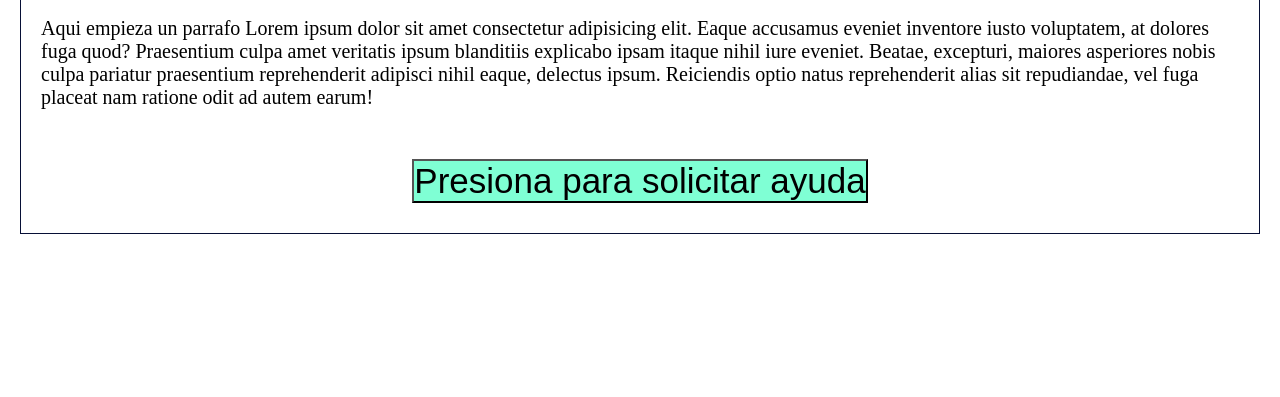
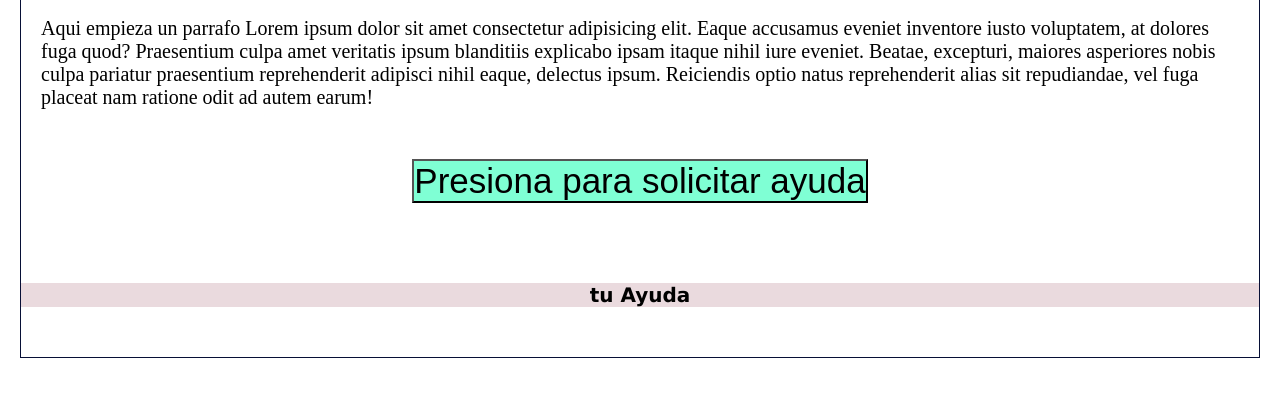
Before and after one commit to FrodoBaggins10/Prueba_Git_y_GitHub, a plain HTML site: page index.html in a window 1280 px wide. Both pictures are taken after a click on the button "Presiona para solicitar ayuda". Shown: the part 111-508 px from the top of the page. Drawn offline with Linux system fonts and the light colour scheme.

Commit message:
Agrego JS interaccion con boton v3

```diff
--- a/css/estilos.css
+++ b/css/estilos.css
@@ -35,3 +35,12 @@ html{
     background-color: #40bb51;
     transition: .9s;
 }
+h2{
+    width: 100%;
+    height: auto;
+    margin: 50px auto;
+    font-size: 2rem;
+    font-family: 'Lucida Sans', 'Lucida Sans Regular', 'Lucida Grande', 'Lucida Sans Unicode', Geneva, Verdana, sans-serif;
+    background-color: #eadade;
+    color: black;
+}
--- a/index.html
+++ b/index.html
@@ -23,5 +23,5 @@
         <button class="button">Presiona para solicitar ayuda</button>
     </div>
 </body>
-
+<script src="index.js"></script>
 </html>
--- /dev/null
+++ b/index.js
@@ -0,0 +1,10 @@
+const boton = document.querySelector('.button');
+const container = document.querySelector('.container');
+
+boton.addEventListener('click',function(){
+    const tituloAyuda = document.createElement('h2');
+    tituloAyuda.innerHTML += "tu Ayuda";
+    tituloAyuda.style.textAlign = "center";
+    tituloAyuda.style.justifyContent = "center";
+    container.appendChild(tituloAyuda);
+});
```
